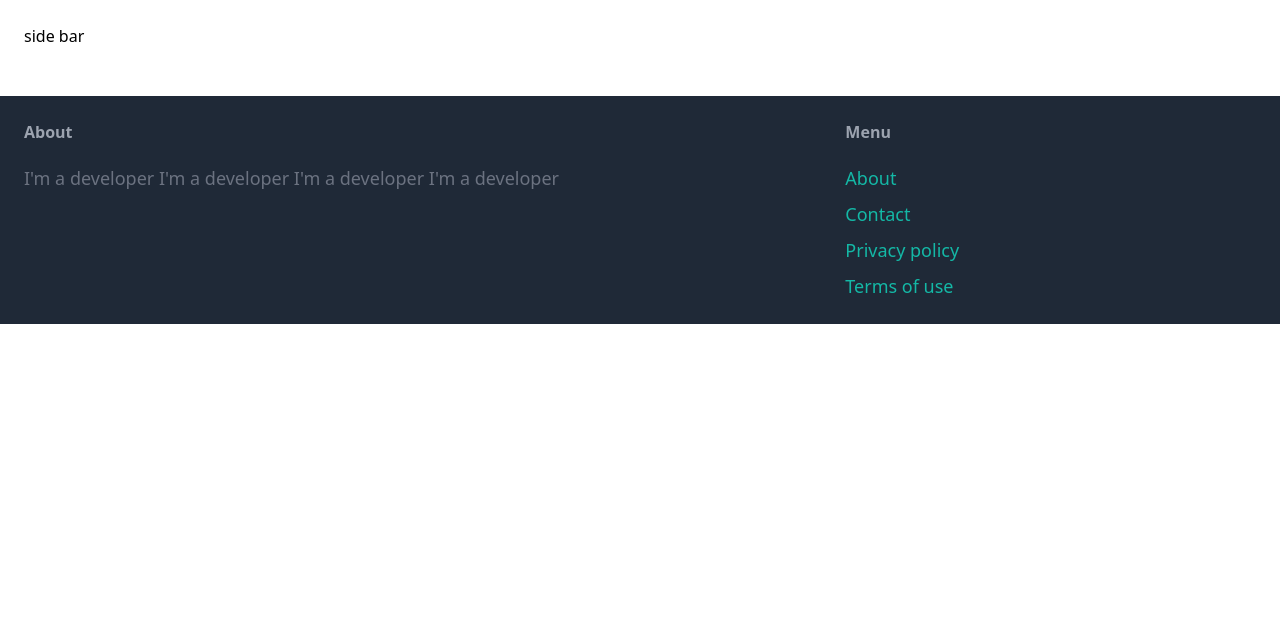
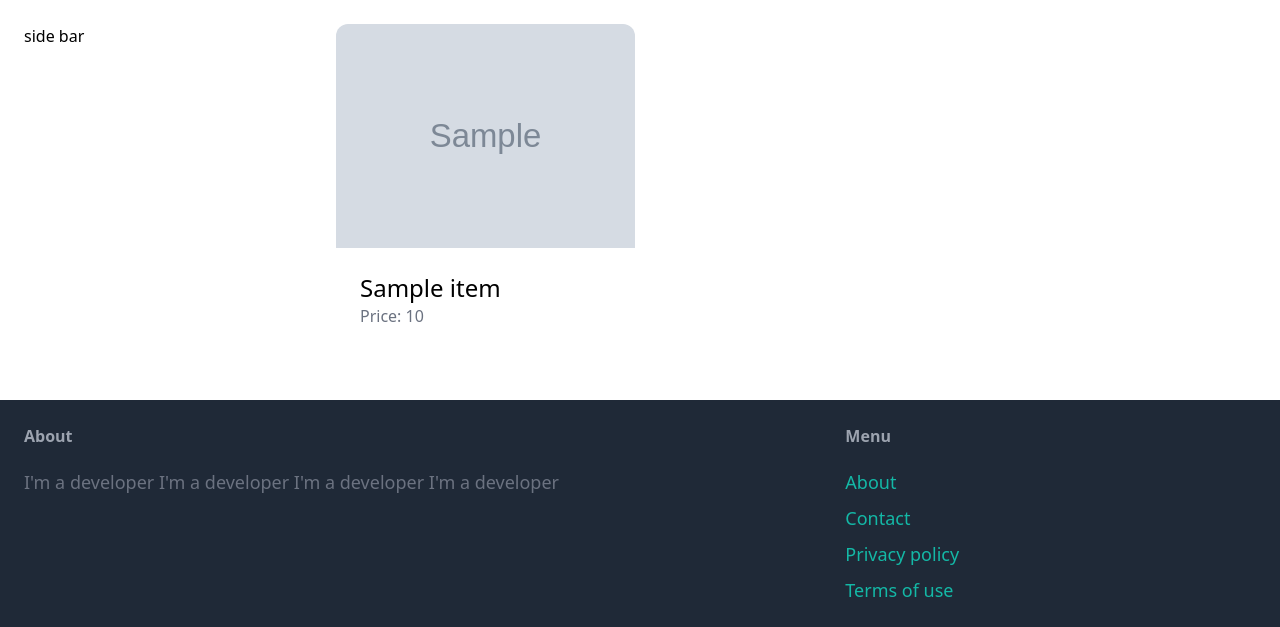
Before and after one commit to rajaehtasham/Python-Portfolio, a Django app: template bazaar-marketplace/item/templates/item/items.html in a window 1280 px wide. Shown: the part 77-704 px from the top of the page. Run offline with Django 3.2, Linux system fonts and the light colour scheme; the template is opened without the code that fills it: most values are stand-ins (such as "Sample title", 1, 10 or a date in 2020); grey boxes marked "Sample" are stand-in pictures; some libraries are stand-ins or nearby versions.

Commit message:
feat(item): render items grid inside items template

```diff
--- a/bazaar-marketplace/item/templates/item/items.html
+++ b/bazaar-marketplace/item/templates/item/items.html
@@ -8,6 +8,22 @@
         </div>
 
         <div class="col-span-3">
+            <div class="grid grid-cols-3 gap-3">
+            {% for item in items %}
+                <div>
+                    <a href="{% url 'item:detail' item.id %}">
+                        <div>
+                            <img src="{{ item.image.url }}" class="rounded-t-xl">
+                        </div>
+
+                        <div class="p-6 bg-white rounded-b-xl">
+                            <h2 class="text-2xl">{{ item.name }}</h2>
+                            <p class="text-gray-500">Price: {{ item.price }}</p>
+                        </div>
+                    </a>
+                </div>
+            {% endfor %}
+        </div>
         </div>
     </div>
 {% endblock %}
```
